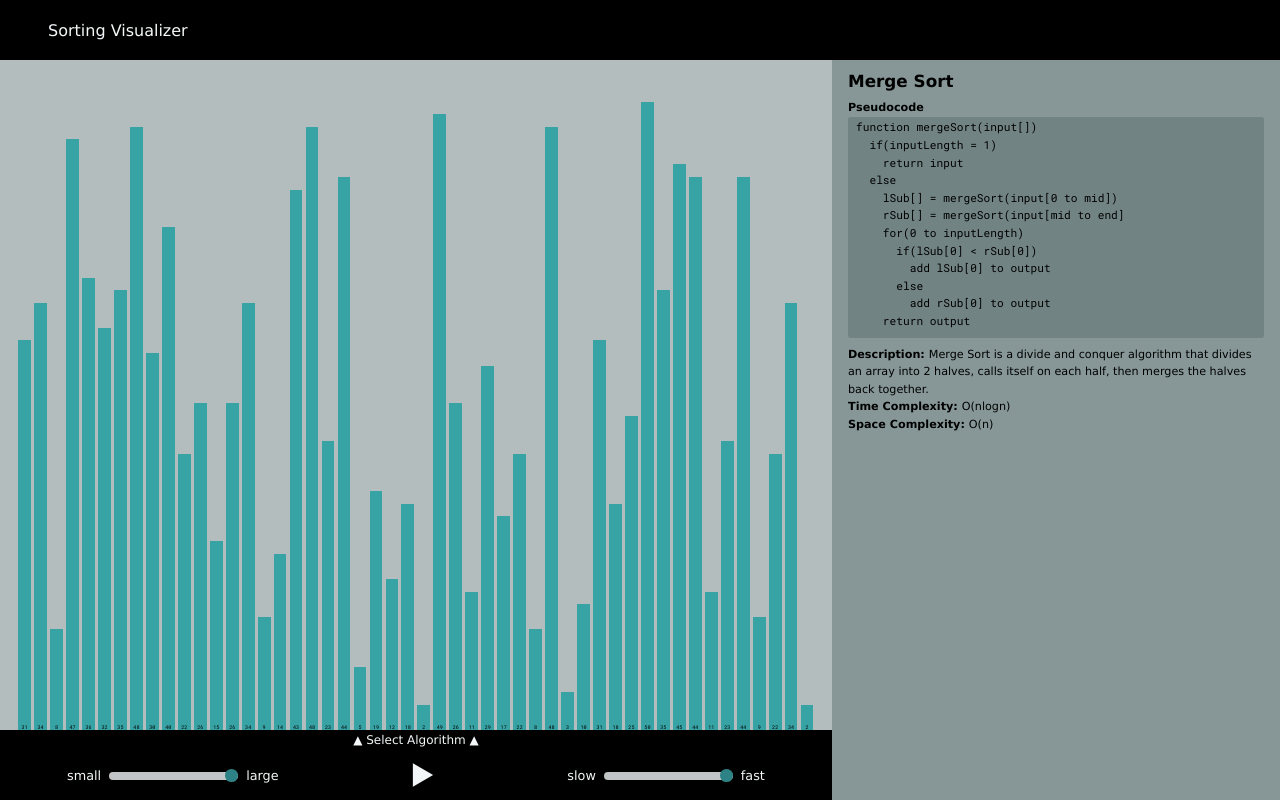
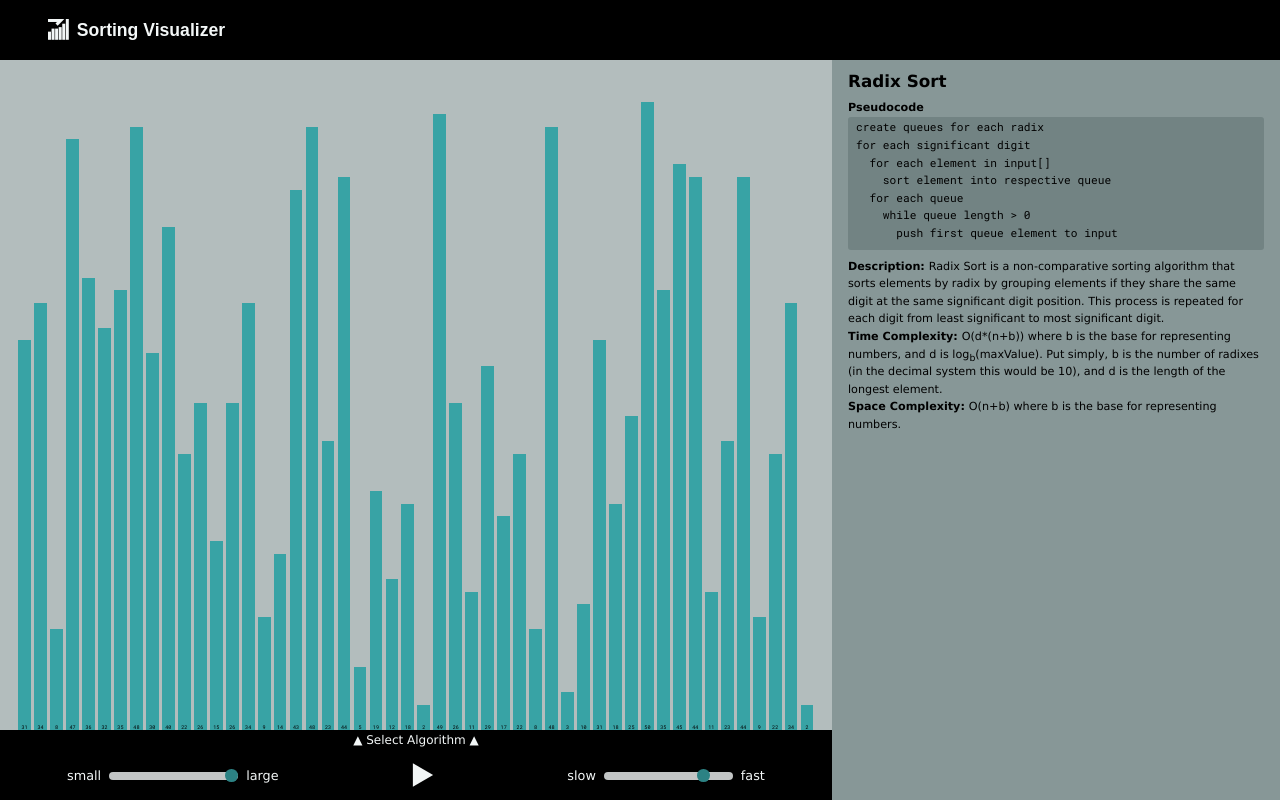
Before and after one commit to gtn46448/Sorting-Visualizer, a plain HTML site: page index.html in a window 1280 px wide. Drawn offline with Linux system fonts and the light colour scheme; a web font is replaced by a local one.

Commit message:
Added Logo

```diff
--- a/css/visualizer.css
+++ b/css/visualizer.css
@@ -24,7 +24,19 @@ nav {
 }
 
 .logo {
-  padding: 0 3rem;
+  padding: .2rem .5rem 0 3rem;
+}
+
+nav svg{
+  fill: #f3f7f7;
+  width: 1.3rem;
+  height: 1.3rem;
+}
+
+.logoText {
+  font-family: 'Palanquin', sans-serif;
+  font-size: 1.1rem;
+  font-weight: 600;
 }
 
 .menu {
--- a/index.html
+++ b/index.html
@@ -3,7 +3,10 @@
 <head>
   <meta charset="utf-8">
   <meta name="viewport" content="width=device-width, initial-scale=1, shrink-to-fit=no">
+  <link rel="shortcut icon" href="../resources/logo.svg">
   <!-- Fonts -->
+  <!-- Palanquin -->
+  <link href="https://fonts.googleapis.com/css2?family=Palanquin:wght@400;600;700&display=swap" rel="stylesheet">
   <!-- Roboto Mono -->
   <link href="https://fonts.googleapis.com/css2?family=Roboto+Mono:wght@400&display=swap" rel="stylesheet">
   <!-- CSS -->
@@ -12,7 +15,30 @@
 </head>
 <body>
   <nav>
-    <div class="logo">Sorting Visualizer</div>
+    <div class="logo">
+      <svg width="50" height="50" version="1.1" viewBox="0 0 92.604 92.604" xmlns="http://www.w3.org/2000/svg" xmlns:cc="http://creativecommons.org/ns#" xmlns:dc="http://purl.org/dc/elements/1.1/" xmlns:rdf="http://www.w3.org/1999/02/22-rdf-syntax-ns#">
+        <metadata>
+         <rdf:RDF>
+          <cc:Work rdf:about="">
+           <dc:format>image/svg+xml</dc:format>
+           <dc:type rdf:resource="http://purl.org/dc/dcmitype/StillImage"/>
+           <dc:title/>
+          </cc:Work>
+         </rdf:RDF>
+        </metadata>
+        <g>
+         <rect transform="scale(-1,1)" x="-92.604" y="4.307e-7" width="13.229" height="92.604" opacity=".998" stroke-width="2.5488"/>
+         <rect transform="scale(-1,1)" x="-60.854" y="36.237" width="13.229" height="56.367" opacity=".998" stroke-width="1.9886"/>
+         <rect transform="scale(-1,1)" x="-76.729" y="20.929" width="13.229" height="71.675" opacity=".998" stroke-width="2.2424"/>
+         <rect transform="scale(-1,1)" x="-44.979" y="42.755" width="13.229" height="49.849" opacity=".998" stroke-width="1.8701"/>
+         <rect transform="scale(-1,1)" x="-13.229" y="56.313" width="13.229" height="36.291" opacity=".998" stroke-width="1.5956"/>
+         <rect transform="scale(-1,1)" x="-29.104" y="42.755" width="13.229" height="49.849" opacity=".998" stroke-width="1.8701"/>
+         <rect transform="scale(-1,1)" x="-54.052" y="4.307e-7" width="54.052" height="13.229" opacity=".998" stroke-width="1.6657"/>
+         <path d="m72.76 0-29.934 29.935-9.3545-9.3545 20.58-20.58z" opacity=".998" stroke-width="1.4741"/>
+        </g>
+       </svg>
+    </div>
+    <div class="logoText">Sorting Visualizer</div>
   </nav>
   <div class="mainContent">
   <section class="display">
@@ -40,7 +66,7 @@
       </div>
       <div class="speed controlItem">
         <p>slow</p>
-        <input type="range" min = "0" max = "10" value = "10" class = "slider" id="speedRange">
+        <input type="range" min = "0" max = "100" value = "80" class = "slider" id="speedRange">
         <p>fast</p>
       </div>
     </div>
@@ -66,7 +92,7 @@
         <p><b>Space Complexity: </b>O(1)</p>
       </div>
     </div>
-    <div class="mergeSort infoSection">
+    <div class="mergeSort infoSection hidden">
       <h1>Merge Sort</h1>
       <b>Pseudocode</b>
       <div class="pseudocode">
@@ -113,7 +139,7 @@
         <p><b>Space Complexity: </b>O(logn)</p>
       </div>
     </div>
-    <div class="radixSort infoSection hidden">
+    <div class="radixSort infoSection">
       <h1>Radix Sort</h1>
       <b>Pseudocode</b>
       <div class="pseudocode">
--- a/javascript/app.js
+++ b/javascript/app.js
@@ -4,7 +4,7 @@ const sizeSlider  = document.querySelector('#sizeRange');
 const playButton = document.querySelector('.start');
 const expandButton = document.querySelector('.expand');
 let size = sizeSlider.value;
-let speed = 1001-100*speedSlider.value;
+let speed = 1001-10*speedSlider.value;
 let array = [];
 let selectedAlgo;
 let reset;
@@ -46,7 +46,7 @@ playButton.addEventListener('click', () => {
                 selectionSort();
                 break;
             default:
-                mergeSort();
+                radixSort();
         }
     }
 })
@@ -104,7 +104,7 @@ document.querySelectorAll('.algo').forEach(link => {
 })
 
 speedSlider.addEventListener('change', () => {
-    speed = 1001-100*speedSlider.value;
+    speed = 1001-10*speedSlider.value;
 })
 
 sizeSlider.addEventListener('change', () => {
```
Also changed, not shown: resources/logo.svg (added).
